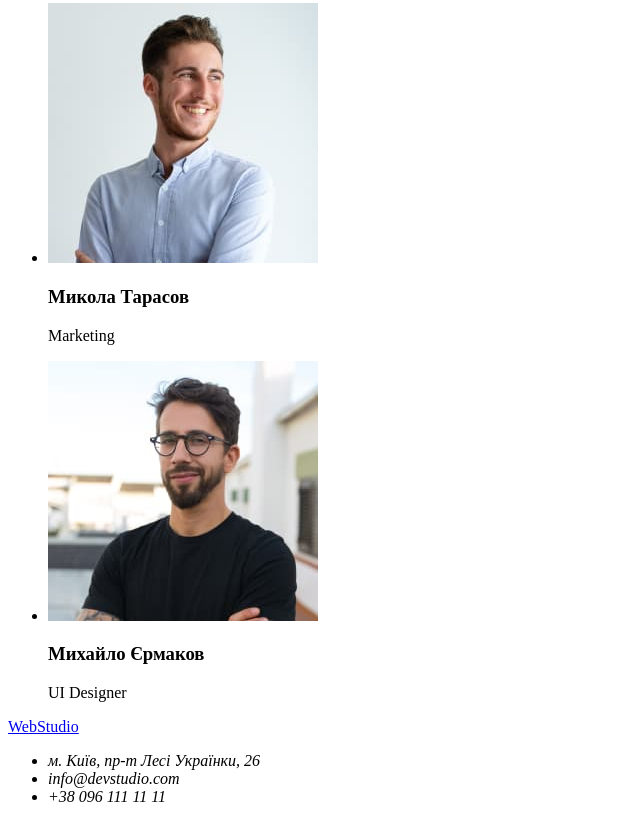
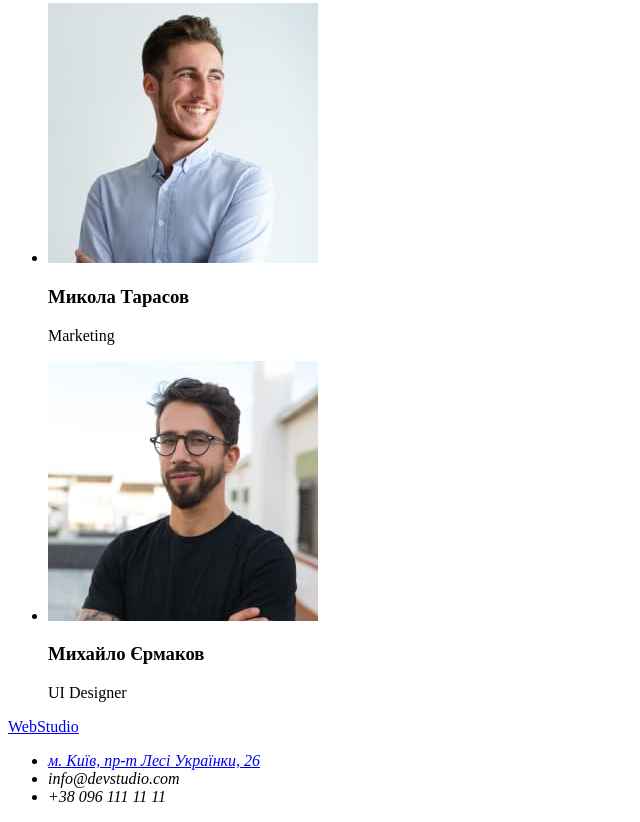
Before and after one commit to sokulyk/goit-markup-hw-01, a plain HTML site: page index.html in a window 1280 px wide. Shown: the part 2285-3107 px from the top of the page, without its empty margins (0-640 px from the left). Drawn offline with Linux system fonts and the light colour scheme.

Commit message:
ulr to google maps

```diff
--- a/index.html
+++ b/index.html
@@ -104,7 +104,7 @@
         <a href="./index.html">WebStudio</a>
         <address>
             <ul>
-                <li>м. Київ, пр-т Лесі Українки, 26</li>
+                <li><a href="https://goo.gl/maps/4TFrHm9dC2R8YUWB7">м. Київ, пр-т Лесі Українки, 26</a></li>
                 <li>info@devstudio.com</li>
                 <li>+38 096 111 11 11</li>
             </ul>
```
